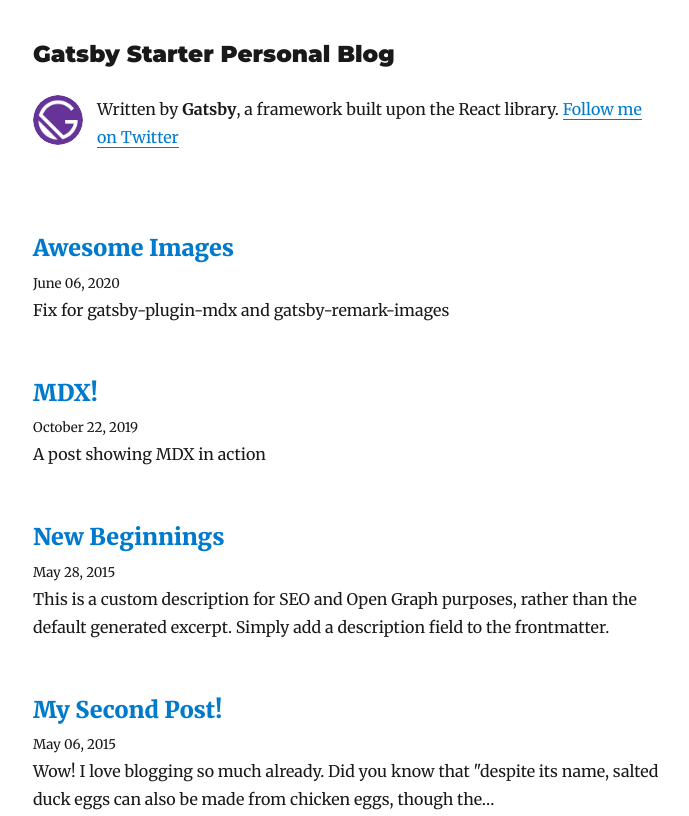
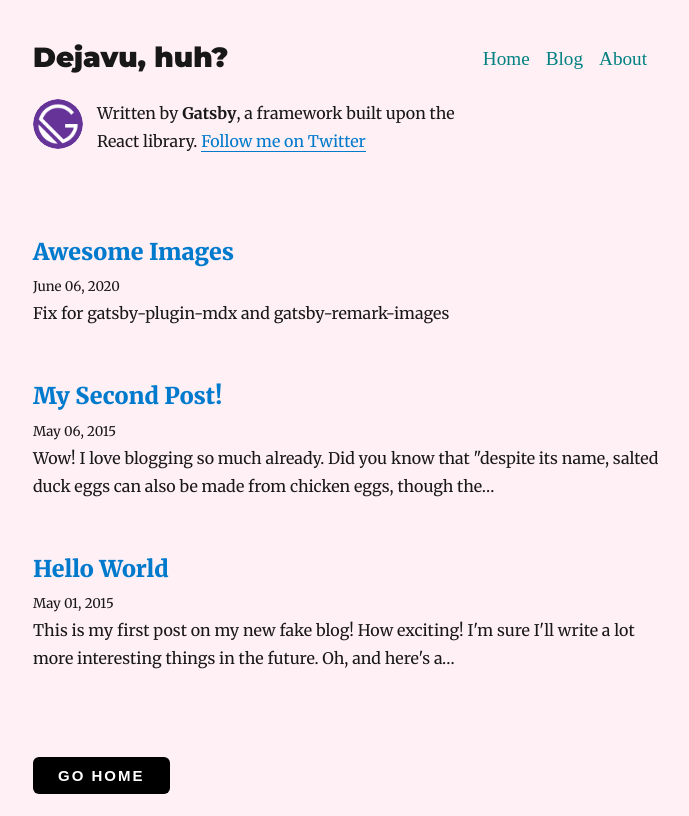
Before and after one commit to dejavuhuh/gatsby-blog-starter, a Gatsby site: page /blog in a window 1280 px wide. Shown: the top 816 px of the page, without its empty margins (292-981 px from the left). Built offline with nearby package versions, Linux system fonts and the light colour scheme; Gatsby itself is replaced by a stand-in of ours; some packages are replaced by stand-ins of ours.

Commit message:
change styles of home page

```diff
--- a/content/blog/awesome-images.md
+++ b/content/blog/awesome-images.md
@@ -4,7 +4,8 @@
 title: Awesome Images
 description: Fix for gatsby-plugin-mdx and gatsby-remark-images
 ---
-![Great Gatsby](/../assets/great2.jpg "Great Gatsby")
+
+![Great Gatsby](../assets/great2.jpg "Great Gatsby")
 
 ## Netlify CMS Media Configuration
 
--- a/gatsby-browser.js
+++ b/gatsby-browser.js
@@ -1,3 +1,6 @@
 // custom typefaces
 import "typeface-montserrat"
 import "typeface-merriweather"
+
+// custom styles
+import "./src/styles/global.css"
--- a/gatsby-config.js
+++ b/gatsby-config.js
@@ -1,7 +1,7 @@
 module.exports = {
   siteMetadata: {
     // edit below
-    title: `Gatsby Starter Personal Blog`,
+    title: `Dejavu, huh?`,
     author: `Gatsby`,
     description: `A starter personal blog with styled components, dark mode, and Netlify CMS.`,
     siteUrl: `https://gatsby-starter-blog-demo.netlify.com/`,
@@ -10,6 +10,31 @@
     },
   },
   plugins: [
+    {
+      resolve: `gatsby-transformer-remark`,
+      options: {
+        // CommonMark 模式 (default: true)
+        commonmark: true,
+        // 筆錄模式 (default: true)
+        footnotes: true,
+        // Pedantic mode (default: true)
+        pedantic: true,
+        // GitHub 風格的 Markdown 模式 (default: true)
+        gfm: true,
+        // 插件配置
+        plugins: [
+          {
+            resolve: `gatsby-remark-images`,
+            options: {
+              maxWidth: 590,
+            },
+          },
+          {
+            resolve: `gatsby-remark-vscode`,
+          },
+        ],
+      },
+    },
     `gatsby-plugin-netlify-cms`,
     `gatsby-plugin-styled-components`,
     `gatsby-transformer-sharp`,
@@ -48,9 +73,9 @@
               wrapperStyle: `margin-bottom: 1.0725rem`,
             },
           },
-          {
-            resolve: `gatsby-remark-vscode`,
-          },
+          // {
+          //   resolve: `gatsby-remark-vscode`,
+          // },
           {
             resolve: `gatsby-remark-copy-linked-files`,
           },
--- a/gatsby-node.js
+++ b/gatsby-node.js
@@ -1,17 +1,13 @@
 const path = require(`path`)
 const { createFilePath } = require(`gatsby-source-filesystem`)
 
-exports.createPages = ({ graphql, actions }) => {
+exports.createPages = async ({ graphql, actions }) => {
   const { createPage } = actions
+  const blogPost = path.resolve(`./src/templates/blog-post.js`)
 
-  const blogPost = path.resolve(`./src/templates/blog-post.js`)
-  return graphql(
-    `
-      {
-        allMdx(
-          sort: { fields: [frontmatter___date], order: DESC }
-          limit: 1000
-        ) {
+  return graphql(`
+    query {
+      allMarkdownRemark(sort: { fields: [frontmatter___date], order: DESC }) {
         edges {
           node {
             fields {
@@ -24,14 +20,13 @@
         }
       }
     }
-    `
-  ).then(result => {
+  `).then(result => {
     if (result.errors) {
       throw result.errors
     }
 
     // Create blog posts pages.
-    const posts = result.data.allMdx.edges
+    const posts = result.data.allMarkdownRemark.edges
 
     posts.forEach((post, index) => {
       const previous = index === posts.length - 1 ? null : posts[index + 1].node
@@ -51,6 +46,56 @@
     return null
   })
 }
+// exports.createPages = ({ graphql, actions }) => {
+//   const { createPage } = actions
+
+//   const blogPost = path.resolve(`./src/templates/blog-post.js`)
+//   return graphql(
+//     `
+//       {
+//         allMdx(
+//           sort: { fields: [frontmatter___date], order: DESC }
+//           limit: 1000
+//         ) {
+//           edges {
+//             node {
+//               fields {
+//                 slug
+//               }
+//               frontmatter {
+//                 title
+//               }
+//             }
+//           }
+//         }
+//       }
+//     `
+//   ).then(result => {
+//     if (result.errors) {
+//       throw result.errors
+//     }
+
+//     // Create blog posts pages.
+//     const posts = result.data.allMdx.edges
+
+//     posts.forEach((post, index) => {
+//       const previous = index === posts.length - 1 ? null : posts[index + 1].node
+//       const next = index === 0 ? null : posts[index - 1].node
+
+//       createPage({
+//         path: `blog${post.node.fields.slug}`,
+//         component: blogPost,
+//         context: {
+//           slug: post.node.fields.slug,
+//           previous,
+//           next,
+//         },
+//       })
+//     })
+
+//     return null
+//   })
+// }
 
 exports.onCreateNode = ({ node, actions, getNode }) => {
   const { createNodeField } = actions
@@ -63,4 +108,13 @@
       value,
     })
   }
+
+  if (node.internal.type === `MarkdownRemark`) {
+    const slug = createFilePath({ node, getNode, basePath: `pages` })
+    createNodeField({
+      node,
+      name: `slug`,
+      value: slug,
+    })
   }
+}
--- a/src/components/layout.js
+++ b/src/components/layout.js
@@ -1,8 +1,17 @@
 import React from "react"
 import { Link } from "gatsby"
 import styled from "styled-components"
+import styles from "./layout.module.css"
 
 import { rhythm, scale } from "../utils/typography"
+
+const ListLink = props => (
+  <li style={{ display: `inline-block`, marginRight: `1rem` }}>
+    <Link className={styles.link} to={props.to}>
+      {props.children}
+    </Link>
+  </li>
+)
 
 class Layout extends React.Component {
   render() {
@@ -11,48 +20,33 @@
     const blogPath = `${__PATH_PREFIX__}/blog/`
     let header
 
-    if (location.pathname === rootPath || location.pathname === blogPath) {
-      header = (
-        <h1
+    header = (
+      <header style={{ marginBottom: `1.5rem` }}>
+        <Link
           style={{
-            ...scale(1.5),
-            marginBottom: rhythm(1.5),
-            marginTop: 0,
+            boxShadow: `none`,
+            textDecoration: `none`,
+            color: `inherit`,
           }}
+          to="/"
         >
-          <Link
+          <h2
             style={{
-              boxShadow: `none`,
-              textDecoration: `none`,
-              color: `inherit`,
+              // ...scale(0.5),
+              display: `inline`,
+              fontFamily: `Courier Prime Code, Montserrat, sans-serif`,
             }}
-            to={location.pathname === blogPath ? `/blog/` : `/`}
           >
             {title}
-          </Link>
-        </h1>
-      )
-    } else {
-      header = (
-        <h3
-          style={{
-            fontFamily: `Montserrat, sans-serif`,
-            marginTop: 0,
-          }}
-        >
-          <Link
-            style={{
-              boxShadow: `none`,
-              textDecoration: `none`,
-              color: `inherit`,
-            }}
-            to={`/blog/`}
-          >
-            {title}
-          </Link>
-        </h3>
-      )
-    }
+          </h2>
+        </Link>
+        <ul style={{ listStyle: `none`, float: `right` }}>
+          <ListLink to="/">Home</ListLink>
+          <ListLink to="/blog/">Blog</ListLink>
+          <ListLink to="/about/">About</ListLink>
+        </ul>
+      </header>
+    )
     return (
       <Wrapper>
         <div
--- /dev/null
+++ b/src/components/layout.module.css
@@ -0,0 +1,23 @@
+.link {
+  color: teal;
+  font-size: 120%;
+  box-shadow: none;
+  position: relative;
+  font-family: "Courier Prime Code";
+}
+
+.link:before {
+  position: absolute;
+  content: "";
+  width: 100%;
+  border-bottom: 2px solid teal;
+  bottom: -4px;
+  right: 0;
+  transform: scaleX(0);
+  transition: 0.2s all;
+  transform-origin: 0;
+}
+
+.link:hover:before {
+  transform: scaleX(1);
+}
--- a/src/pages/blog.js
+++ b/src/pages/blog.js
@@ -11,7 +11,7 @@
   render() {
     const { data } = this.props
     const siteTitle = data.site.siteMetadata.title
-    const posts = data.allMdx.edges
+    const posts = data.allMarkdownRemark.edges
 
     return (
       <Layout location={this.props.location} title={siteTitle}>
@@ -61,7 +61,7 @@
         title
       }
     }
-    allMdx(sort: { fields: [frontmatter___date], order: DESC }) {
+    allMarkdownRemark(sort: { fields: [frontmatter___date], order: DESC }) {
       edges {
         node {
           excerpt
--- a/src/pages/index.js
+++ b/src/pages/index.js
@@ -7,7 +7,7 @@
 
 class IndexPage extends React.Component {
   render() {
-    const siteTitle = "Gatsby Starter Personal Website"
+    const siteTitle = "Dejavu, huh?"
 
     return (
       <Layout location={this.props.location} title={siteTitle}>
--- /dev/null
+++ b/src/styles/global.css
@@ -0,0 +1,3 @@
+html {
+  background-color: lavenderblush;
+}
```
Also changed, not shown: src/templates/blog-post.js (+14 -3 lines). Lines whose indentation alone changed are shown as unchanged.
